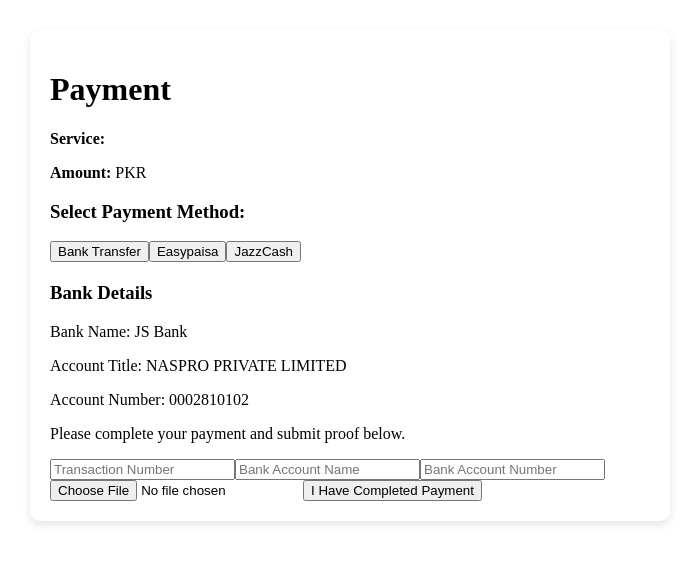
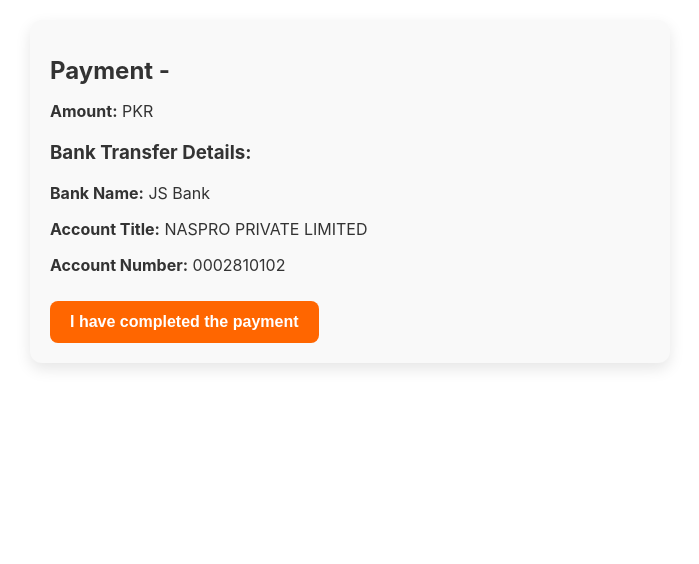
Before and after one commit to naspro-tech/naspro, a Next.js app: page /payment in a window 1280 px wide. Both pictures are taken after a click on the button "Bank Transfer". Shown: the top 564 px of the page, without its empty margins (290-989 px from the left). Built offline with nearby package versions, Linux system fonts and the light colour scheme.

Commit message:
Update payment.js

```diff
--- a/pages/payment.js
+++ b/pages/payment.js
@@ -3,77 +3,113 @@ import { useRouter } from "next/router";
 
 export default function Payment() {
   const router = useRouter();
-  const { service, amount, name, email, phone, cnic, description } = router.query;
+  const { service, amount } = router.query;
 
-  const [method, setMethod] = useState("");
-  const [proof, setProof] = useState({ txnNumber: "", accountName: "", accountNumber: "", screenshot: null });
-  const [showBankDetails, setShowBankDetails] = useState(false);
+  const [selectedMethod, setSelectedMethod] = useState("");
+  const [paymentDone, setPaymentDone] = useState(false);
+  const [proof, setProof] = useState({ txnNo: "", accountName: "", accountNumber: "", screenshot: null });
 
-  const handlePaymentMethod = (m) => {
-    if (m === "bank") setShowBankDetails(true);
-    else alert(`${m} payment method will be available soon.`);
-    setMethod(m);
+  const handleMethodSelect = (method) => {
+    if (method === "jazzcash" || method === "easypaisa") {
+      alert("This payment method will be available soon!");
+      return;
+    }
+    setSelectedMethod(method);
   };
 
   const handleProofChange = (e) => {
-    setProof({ ...proof, [e.target.name]: e.target.files ? e.target.files[0] : e.target.value });
+    const { name, value, files } = e.target;
+    if (name === "screenshot") {
+      setProof((prev) => ({ ...prev, screenshot: files[0] }));
+    } else {
+      setProof((prev) => ({ ...prev, [name]: value }));
+    }
   };
 
-  const handleSubmit = (e) => {
-    e.preventDefault();
-    if (!proof.txnNumber || !proof.accountName || !proof.accountNumber || !proof.screenshot) {
-      alert("Please fill all payment proof details and upload screenshot.");
-      return;
-    }
-
-    // Serialize proof to pass via query params
-    router.push({
-      pathname: "/thankyou",
-      query: {
-        service,
-        amount,
-        name,
-        email,
-        phone,
-        cnic,
-        description,
-        method,
-        proof: JSON.stringify({
-          ...proof,
-          screenshot: proof.screenshot.name, // only pass file name
-        }),
-      },
-    });
+  const handleSubmitProof = () => {
+    // Normally here you would send proof to your backend
+    router.push(`/thankyou?service=${service}&amount=${amount}`);
   };
 
   return (
-    <div style={{ maxWidth: 600, margin: "30px auto", padding: 20, background: "#fff", borderRadius: 10, boxShadow: "0 4px 10px rgba(0,0,0,0.1)" }}>
-      <h1>Payment</h1>
-      <p><strong>Service:</strong> {service}</p>
+    <div style={containerStyle}>
+      <h1 style={{ fontSize: "1.5rem", marginBottom: 15 }}>Payment - {service}</h1>
       <p><strong>Amount:</strong> PKR {amount}</p>
 
-      <h3>Select Payment Method:</h3>
-      <button onClick={() => handlePaymentMethod("bank")}>Bank Transfer</button>
-      <button onClick={() => handlePaymentMethod("easypaisa")}>Easypaisa</button>
-      <button onClick={() => handlePaymentMethod("jazzcash")}>JazzCash</button>
+      {!selectedMethod && (
+        <div style={{ marginTop: 20 }}>
+          <h3>Select Payment Method:</h3>
+          <button style={buttonStyle} onClick={() => handleMethodSelect("bank")}>Bank Transfer</button>
+          <button style={buttonStyle} onClick={() => handleMethodSelect("jazzcash")}>JazzCash</button>
+          <button style={buttonStyle} onClick={() => handleMethodSelect("easypaisa")}>Easypaisa</button>
+        </div>
+      )}
 
-      {showBankDetails && (
+      {selectedMethod === "bank" && !paymentDone && (
         <div style={{ marginTop: 20 }}>
-          <h3>Bank Details</h3>
-          <p>Bank Name: JS Bank</p>
-          <p>Account Title: NASPRO PRIVATE LIMITED</p>
-          <p>Account Number: 0002810102</p>
-          <p>Please complete your payment and submit proof below.</p>
+          <h3>Bank Transfer Details:</h3>
+          <p><strong>Bank Name:</strong> JS Bank</p>
+          <p><strong>Account Title:</strong> NASPRO PRIVATE LIMITED</p>
+          <p><strong>Account Number:</strong> 0002810102</p>
+          <button style={buttonStyle} onClick={() => setPaymentDone(true)}>I have completed the payment</button>
+        </div>
+      )}
 
-          <form onSubmit={handleSubmit} style={{ marginTop: 15 }}>
-            <input name="txnNumber" placeholder="Transaction Number" value={proof.txnNumber} onChange={handleProofChange} required />
-            <input name="accountName" placeholder="Bank Account Name" value={proof.accountName} onChange={handleProofChange} required />
-            <input name="accountNumber" placeholder="Bank Account Number" value={proof.accountNumber} onChange={handleProofChange} required />
-            <input type="file" name="screenshot" onChange={handleProofChange} required />
-            <button type="submit">I Have Completed Payment</button>
-          </form>
+      {paymentDone && (
+        <div style={{ marginTop: 20 }}>
+          <h3>Submit Payment Proof:</h3>
+          <label>
+            Transaction Number*:
+            <input type="text" name="txnNo" value={proof.txnNo} onChange={handleProofChange} style={inputStyle} />
+          </label>
+          <label>
+            Account Name*:
+            <input type="text" name="accountName" value={proof.accountName} onChange={handleProofChange} style={inputStyle} />
+          </label>
+          <label>
+            Account Number*:
+            <input type="text" name="accountNumber" value={proof.accountNumber} onChange={handleProofChange} style={inputStyle} />
+          </label>
+          <label>
+            Upload Screenshot*:
+            <input type="file" name="screenshot" onChange={handleProofChange} style={inputStyle} />
+          </label>
+          <button style={buttonStyle} onClick={handleSubmitProof}>Submit Proof</button>
         </div>
       )}
     </div>
   );
-        }
+}
+
+const containerStyle = {
+  maxWidth: 600,
+  margin: "20px auto",
+  padding: 20,
+  background: "#f9f9f9",
+  borderRadius: 12,
+  boxShadow: "0 6px 15px rgba(0,0,0,0.1)",
+  fontFamily: "'Inter', sans-serif",
+  color: "#333",
+};
+
+const buttonStyle = {
+  backgroundColor: "#ff6600",
+  color: "#fff",
+  padding: "12px 20px",
+  margin: "10px 5px 0 0",
+  borderRadius: 8,
+  border: "none",
+  cursor: "pointer",
+  fontWeight: 600,
+  fontSize: "1rem",
+};
+
+const inputStyle = {
+  width: "100%",
+  padding: 10,
+  marginTop: 6,
+  marginBottom: 15,
+  borderRadius: 6,
+  border: "1px solid #ccc",
+  fontSize: "1rem",
+};
```
